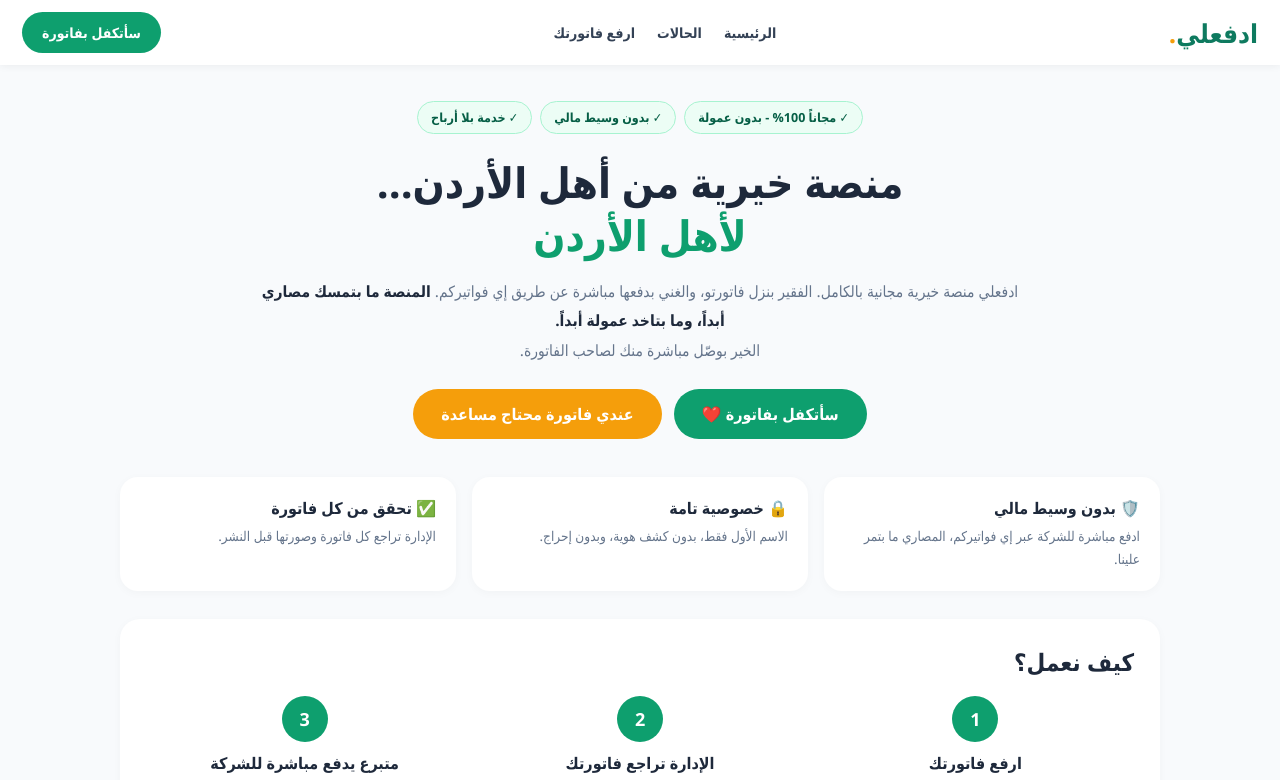
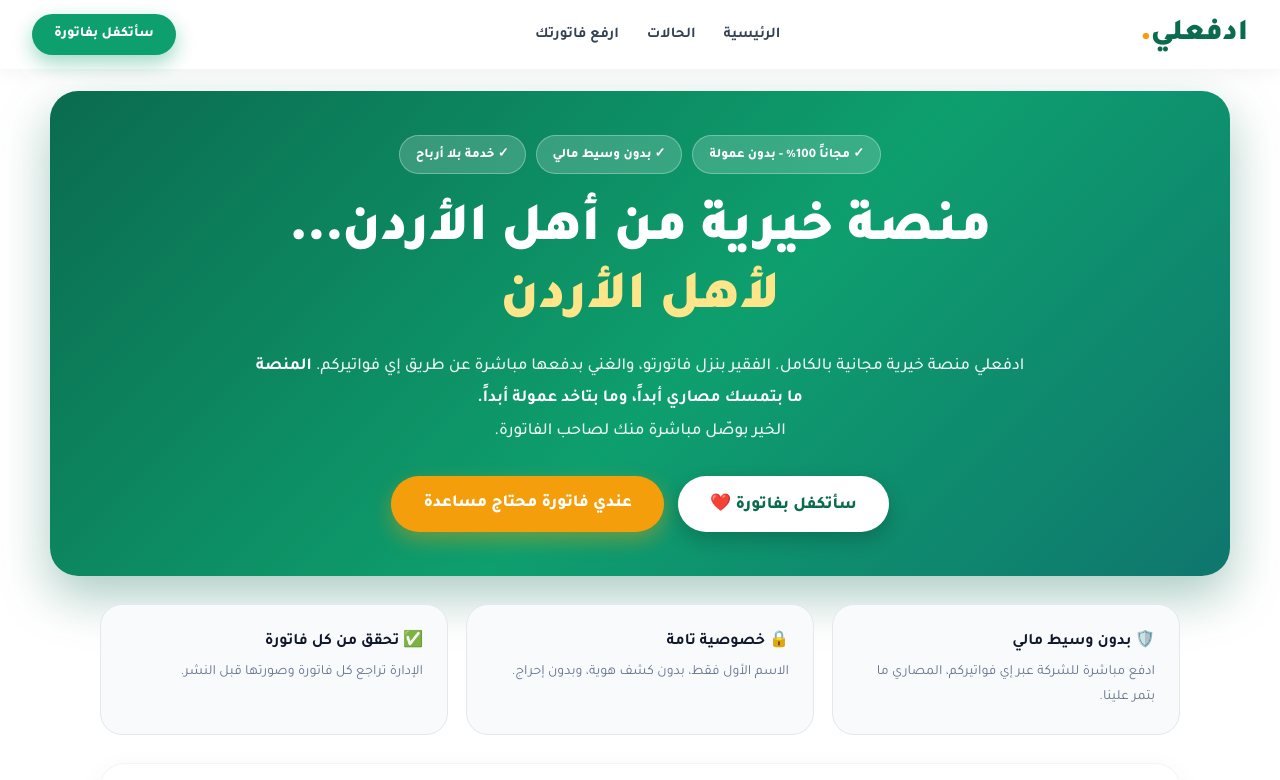
Before and after one commit to Idaf3li/idfa3li, a Next.js app: page / in a window 1280 px wide. Shown: the top 780 px of the page. Built offline with nearby package versions, Linux system fonts and the light colour scheme.

Commit message:
Refactor global styles in globals.css
Updated global styles to enhance layout and design.

```diff
--- a/app/globals.css
+++ b/app/globals.css
@@ -1,25 +1,30 @@
-*{margin:0;padding:0;box-sizing:border-box;font-family:'Segoe UI',Tahoma,sans-serif}
-body{background:#F8FAFC;color:#1E293B}
-.header{background:#fff;padding:12px 22px;display:flex;justify-content:space-between;align-items:center;box-shadow:0 1px 8px rgba(0,0,0,.06);position:sticky;top:0;z-index:20}
-.logo{font-size:26px;font-weight:900;color:#0E7A5F}.logo span{color:#F59E0B}
-.nav{display:flex;gap:22px}.nav a{cursor:pointer;color:#334155;font-weight:600;font-size:14px}
-.btn{border:none;cursor:pointer;font-weight:800;border-radius:999px;padding:11px 20px;font-size:14px}
-.btn-green{background:#0E9F6E;color:#fff}.btn-orange{background:#F59E0B;color:#fff}.big{padding:14px 28px!important;font-size:16px}.full{width:100%}
-.hero{max-width:1080px;margin:0 auto;padding:36px 20px 10px;text-align:center}
-.pills{display:flex;gap:8px;justify-content:center;flex-wrap:wrap;margin-bottom:22px}
-.pill{background:#ECFDF5;border:1px solid #A7F3D0;color:#065F46;padding:7px 13px;border-radius:999px;font-size:12.5px;font-weight:700}
-.hero h1{font-size:42px;line-height:1.25;font-weight:900}.hero h1 span{color:#0E9F6E}
-.hero p{color:#64748B;line-height:1.9;max-width:760px;margin:16px auto 24px;font-size:15.5px}.hero p b{color:#1E293B}
-.cta{display:flex;gap:12px;justify-content:center;flex-wrap:wrap}
-.trust{max-width:1080px;margin:28px auto;padding:0 20px;display:grid;grid-template-columns:1fr 1fr 1fr;gap:16px}
-.trust div{background:#fff;border-radius:18px;padding:20px;box-shadow:0 2px 10px rgba(0,0,0,.03)}
-.trust p{color:#64748B;font-size:13.5px;line-height:1.7;margin-top:6px}
-.how{max-width:1080px;margin:10px auto;padding:0 20px}.card{background:#fff;border-radius:20px;padding:26px;box-shadow:0 2px 10px rgba(0,0,0,.03)}
-.steps{display:grid;grid-template-columns:1fr 1fr 1fr;gap:18px;margin-top:18px;text-align:center}.steps p{color:#64748B;font-size:13px;line-height:1.7;margin-top:6px}
-.num{width:46px;height:46px;background:#0E9F6E;color:#fff;border-radius:50%;display:flex;align-items:center;justify-content:center;margin:0 auto 10px;font-weight:900;font-size:18px}
-.section{max-width:1080px;margin:0 auto;padding:20px}.sub{color:#64748B;margin:6px 0}
-.filters{display:flex;gap:8px;flex-wrap:wrap;margin:12px 0}.filters button{padding:8px 14px;border-radius:999px;border:1px solid #E2E8F0;background:#fff;cursor:pointer;font-weight:600}.filters button.on{background:#0F766E;color:#fff}
-.grid{display:grid;grid-template-columns:1fr 1fr;gap:16px}.case{border:1px solid #EDEFF3;border-radius:18px;padding:18px;background:#fff}.case-top{display:flex;justify-content:space-between}.tag{background:#FEF3C7;color:#92400E;padding:5px 11px;border-radius:999px;font-size:12px;font-weight:800}.muted{font-size:13px;color:#64748B}.case h3{margin:10px 0}.story{font-size:14px;color:#475569;line-height:1.7}.row{display:flex;justify-content:space-between;align-items:center;margin:12px 0}.price{font-size:22px;font-weight:900;color:#0E9F6E}
-.form{max-width:640px;margin:auto}input,select,textarea{width:100%;padding:12px;border:1.5px solid #E2E8F0;border-radius:12px;margin:7px 0 12px;font-size:15px;background:#F8FAFC}label{font-weight:800;font-size:14px}.ok{text-align:center;color:#0E9F6E;font-weight:800;margin-top:10px}
-footer{text-align:center;padding:28px;color:#94A3B8;font-size:13px;line-height:1.8}
-@media(max-width:720px){.hero h1{font-size:29px}.trust,.steps,.grid{grid-template-columns:1fr}.nav{display:none}}
+@import url('https://fonts.googleapis.com/css2?family=Tajawal:wght@400;500;700;800;900&display=swap');
+*{margin:0;padding:0;box-sizing:border-box;font-family:'Tajawal','Segoe UI',sans-serif}
+body{background:#fff;color:#0F2A24}
+.header{background:#fff;padding:14px 32px;display:flex;justify-content:space-between;align-items:center;box-shadow:0 2px 20px rgba(0,0,0,.06);position:sticky;top:0;z-index:20}
+.logo{font-size:30px;font-weight:900;color:#0B6B4F}.logo span{color:#F59E0B;font-size:34px}
+.nav{display:flex;gap:28px}.nav a{cursor:pointer;color:#334155;font-weight:700;font-size:15px}
+.btn{border:none;cursor:pointer;font-weight:800;border-radius:999px;padding:12px 22px;font-size:14px}
+.btn-green{background:#0E9F6E;color:#fff;box-shadow:0 8px 20px rgba(14,159,110,.4)}
+.btn-orange{background:#F59E0B;color:#fff;box-shadow:0 8px 20px rgba(245,158,11,.4)}
+.big{padding:16px 32px!important;font-size:17px}.full{width:100%}
+.hero{max-width:1180px;margin:22px auto;padding:44px 28px;text-align:center;background:linear-gradient(135deg,#0B6B4F 0%,#0E9F6E 55%,#0F766E 100%);border-radius:28px;color:#fff;box-shadow:0 20px 50px rgba(11,107,79,.35)}
+.pills{display:flex;gap:10px;justify-content:center;flex-wrap:wrap;margin-bottom:24px}
+.pill{background:rgba(255,255,255,.18);border:1px solid rgba(255,255,255,.3);color:#fff;padding:9px 16px;border-radius:999px;font-size:13px;font-weight:800}
+.hero h1{font-size:54px;line-height:1.25;font-weight:900;color:#fff}.hero h1 span{color:#FDE68A}
+.hero p{color:rgba(255,255,255,.92);line-height:1.9;max-width:780px;margin:18px auto 28px;font-size:17px;font-weight:500}.hero p b{color:#fff}
+.cta{display:flex;gap:14px;justify-content:center;flex-wrap:wrap}
+.cta .btn-green{background:#fff!important;color:#0B6B4F!important;box-shadow:0 8px 20px rgba(0,0,0,.2)}
+.trust{max-width:1120px;margin:28px auto;padding:0 20px;display:grid;grid-template-columns:1fr 1fr 1fr;gap:18px}
+.trust div{background:#F8FAFC;border:1px solid #E2E8F0;border-radius:22px;padding:24px;text-align:right}
+.trust b{font-size:16px;color:#0F172A}.trust p{color:#64748B;font-size:14px;line-height:1.8;margin-top:8px}
+.how{max-width:1120px;margin:12px auto;padding:0 20px}.card{background:#fff;border-radius:24px;padding:30px;box-shadow:0 10px 30px rgba(0,0,0,.06);border:1px solid #F1F5F9}
+.card h2{font-size:22px}
+.steps{display:grid;grid-template-columns:1fr 1fr 1fr;gap:22px;margin-top:22px;text-align:center}.steps p{color:#64748B;font-size:14px;line-height:1.8;margin-top:8px}.steps b{font-size:16px}
+.num{width:52px;height:52px;background:#0E9F6E;color:#fff;border-radius:50%;display:flex;align-items:center;justify-content:center;margin:0 auto 12px;font-weight:900;font-size:19px}
+.section{max-width:1120px;margin:0 auto;padding:24px 20px}.section h2{font-size:26px}.sub{color:#64748B;margin:8px 0;font-size:15px}
+.filters{display:flex;gap:8px;flex-wrap:wrap;margin:14px 0}.filters button{padding:9px 16px;border-radius:999px;border:1px solid #E2E8F0;background:#fff;cursor:pointer;font-weight:700;font-size:13px}.filters button.on{background:#0B6B4F;color:#fff}
+.grid{display:grid;grid-template-columns:1fr 1fr;gap:18px}.case{border:1px solid #F1F5F9;border-radius:22px;padding:22px;background:#fff;box-shadow:0 8px 24px rgba(0,0,0,.05)}.case-top{display:flex;justify-content:space-between}.tag{background:#FEF3C7;color:#92400E;padding:6px 12px;border-radius:999px;font-size:12px;font-weight:800}.muted{font-size:13px;color:#64748B}.case h3{margin:12px 0;font-size:18px}.story{font-size:14.5px;color:#475569;line-height:1.8}.row{display:flex;justify-content:space-between;align-items:center;margin:14px 0}.price{font-size:24px;font-weight:900;color:#0E9F6E}
+.form{max-width:640px;margin:auto}input,select,textarea{width:100%;padding:13px 14px;border:1.5px solid #E2E8F0;border-radius:14px;margin:7px 0 14px;font-size:15px;background:#F8FAFC}label{font-weight:800;font-size:14px}.ok{text-align:center;color:#0E9F6E;font-weight:800;margin-top:12px}
+footer{text-align:center;padding:32px;color:#94A3B8;font-size:13px;line-height:1.9}
+@media(max-width:720px){.hero{margin:12px;border-radius:18px;padding:28px 18px}.hero h1{font-size:32px}.trust,.steps,.grid{grid-template-columns:1fr}.nav{display:none}}
```
